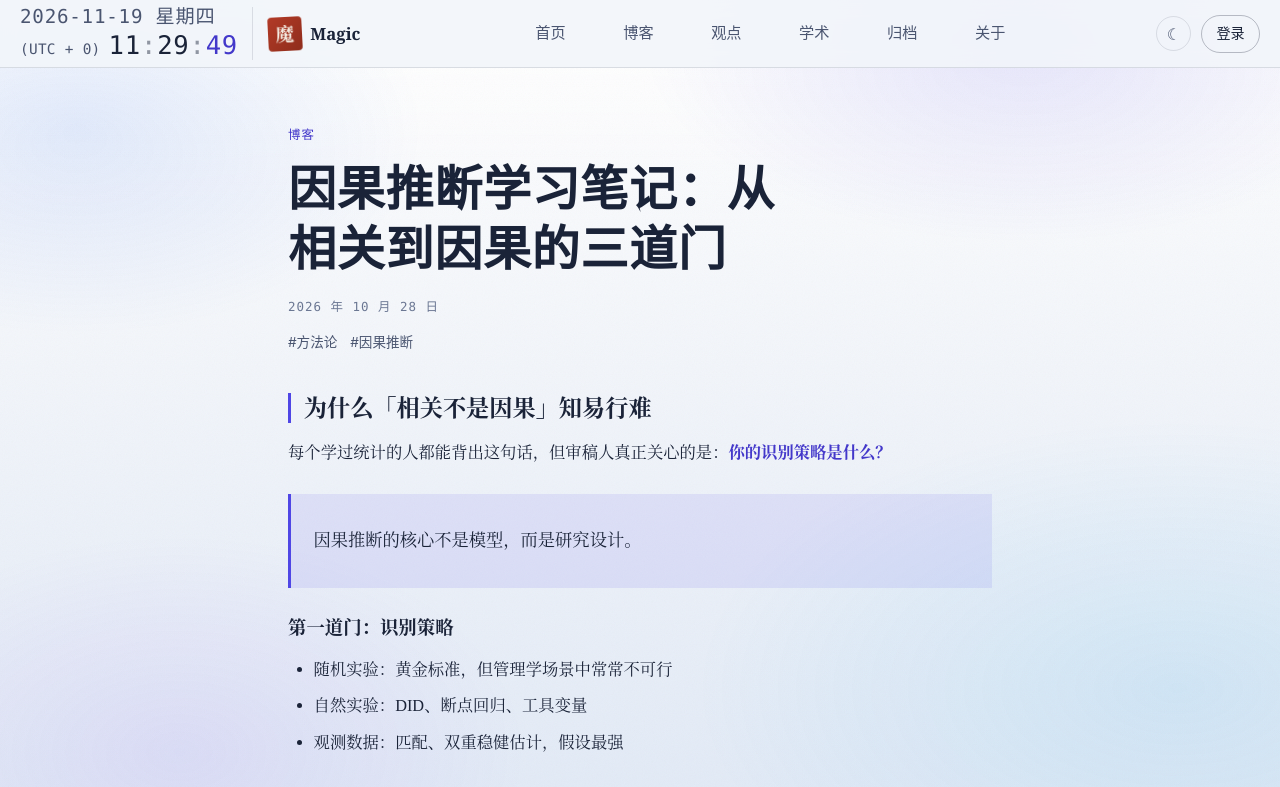
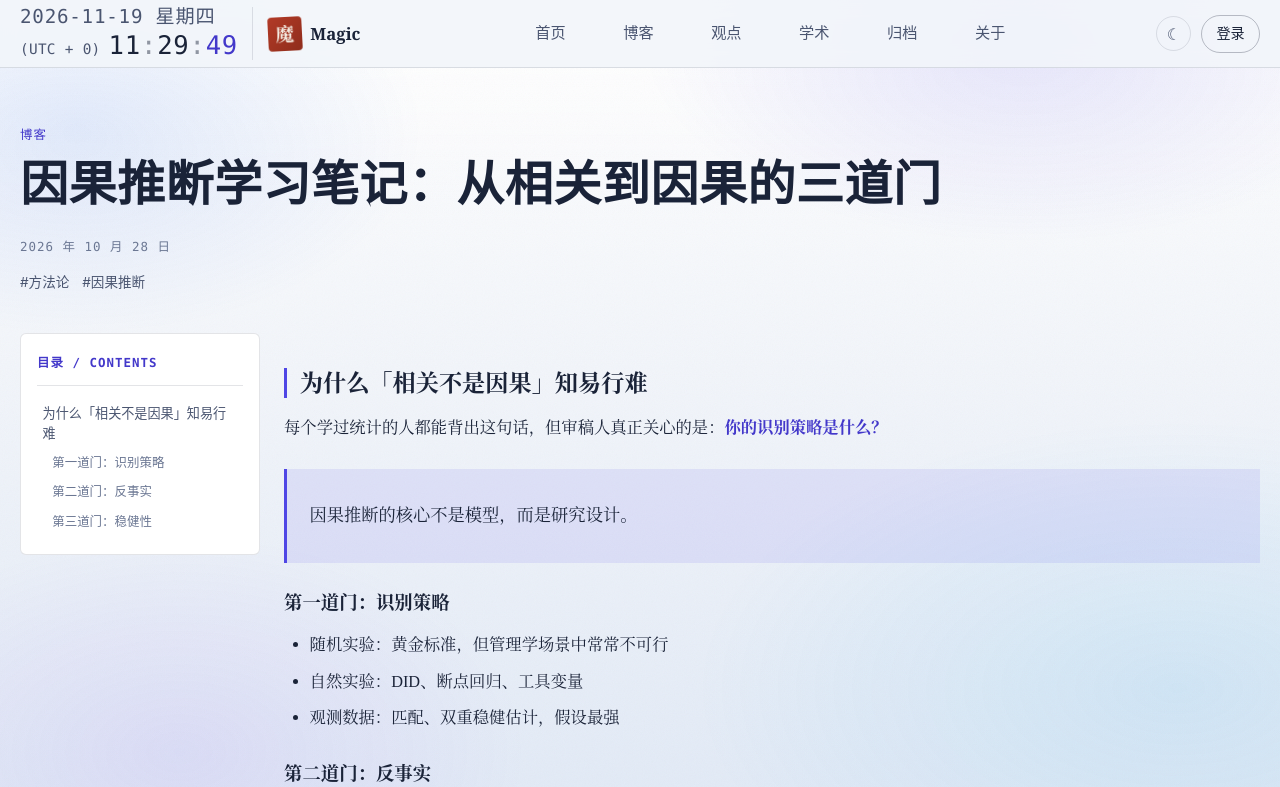
Before and after one commit to domagic/domagic.github.io, a Vue app: page /blog/causal-inference-notes in a window 1280 px wide. Shown: the top 787 px of the page. Built offline with nearby package versions, Linux system fonts and the light colour scheme.

Commit message:
Polish blog post: academic headings, figure captions, and TOC for blog

```diff
--- a/src/views/PostView.vue
+++ b/src/views/PostView.vue
@@ -12,9 +12,11 @@ const route = useRoute()
 const post = ref<Post | null>(null)
 const error = ref('')
 const loading = ref(true)
-// 文章目录：仅学术类文章展示左侧粘性目录；MarkdownView 渲染后回填
+// 文章目录：学术类与博客类文章展示左侧粘性目录；MarkdownView 渲染后回填
 const toc = ref<TocItem[]>([])
-const showToc = computed(() => post.value?.category === 'academic' && toc.value.length > 0)
+const showToc = computed(() =>
+  (post.value?.category === 'academic' || post.value?.category === 'blog') && toc.value.length > 0,
+)
 
 async function load(slug: string) {
   loading.value = true
@@ -203,13 +205,11 @@ const bodyContent = computed(() => {
 }
 
 .post__title {
-  /* 高对比艺术衬线（Didone）：笔画粗细对比明显、字母高度一致，视觉上更接近「艺术字」，
-     且各字母大小近似一致，不受 variable-wonk 影响。跨平台按优先级回退。 */
-  font-family: Didot, 'Bodoni MT', 'Bodoni 72', Didot LT STD, 'Baskerville Old Face', Baskerville, 'Times New Roman', serif;
-  font-weight: 700;
+  /* 艺术衬线标题：字母大小一致、跨平台可用的经典字体栈，不受 variable-wonk 影响 */
+  font-family: 'Palatino Linotype', 'Book Antiqua', Palatino, 'Times New Roman', Georgia, serif;
   font-size: clamp(1.95rem, 4.4vw, 3rem);
   line-height: 1.25;
-  letter-spacing: 0.015em;
+  letter-spacing: 0.01em;
   margin-top: 0.8rem;
   /* 让标题行充分向右延展，消除右侧大片留白 */
   text-wrap: normal;
```
Also changed, not shown: content/blog/为什么样本方差除以n-1而不是n.md (+13 -9 lines), content/blog/assets/sample-variance-n-minus-one/figure-01.png, content/blog/assets/sample-variance-n-minus-one/figure-02.png.
